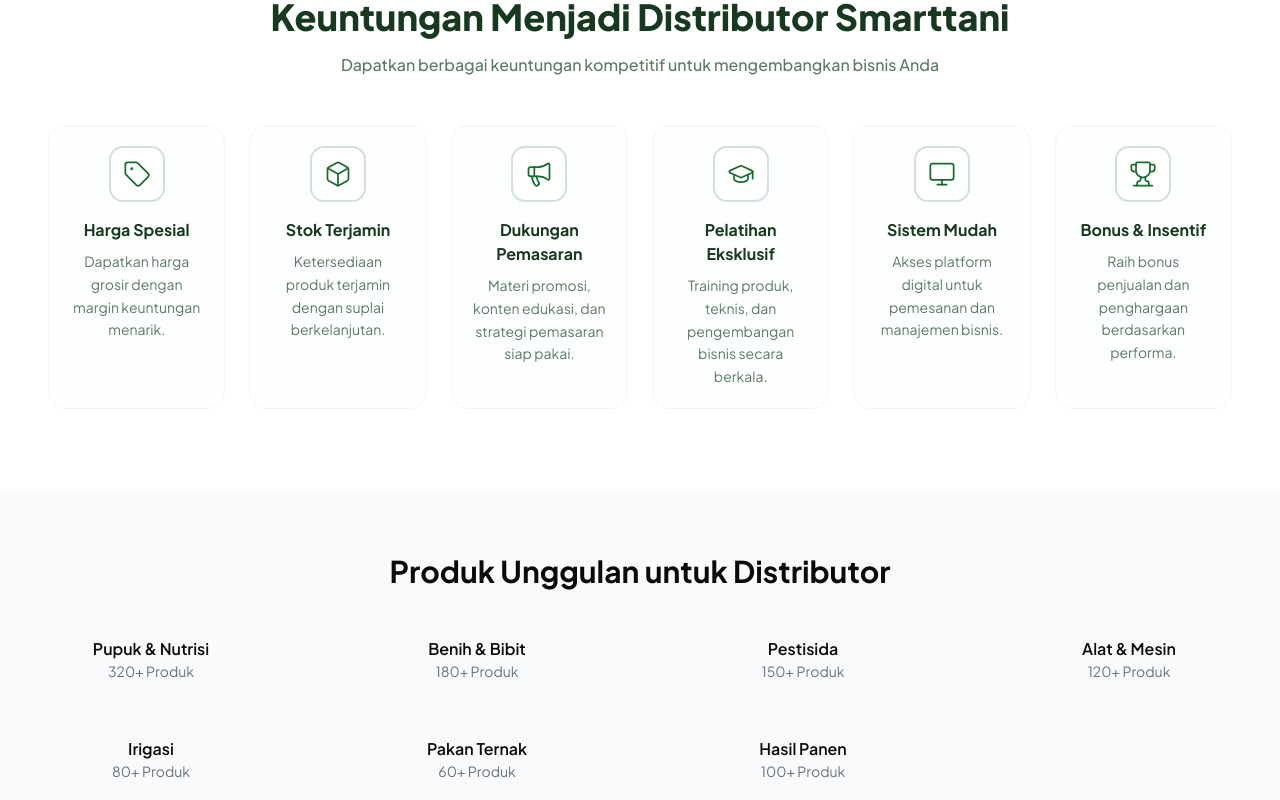
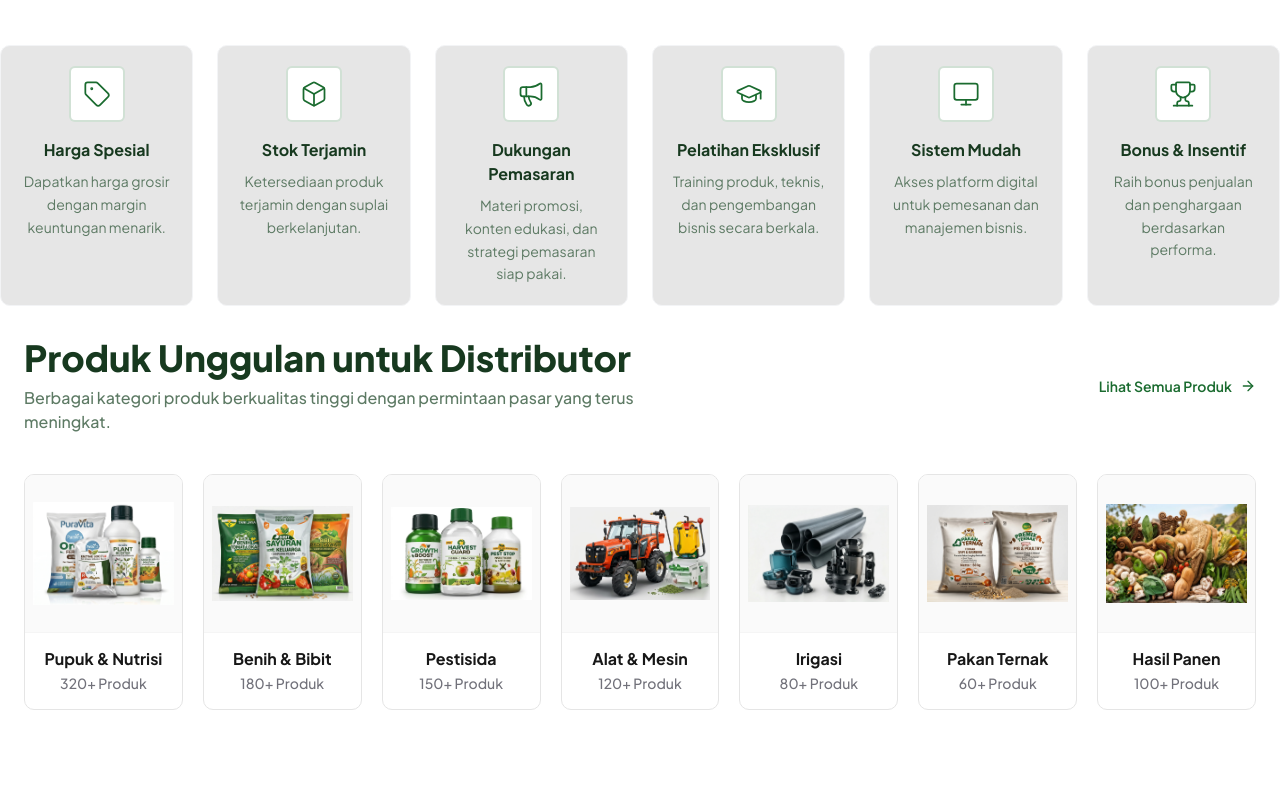
Before and after one commit to SyariefHayat/smartTani, a Next.js app: page /distributor in a window 1280 px wide. Shown: the part 1120-1920 px from the top of the page. Built offline with nearby package versions, Linux system fonts and the light colour scheme.

Commit message:
feat(distributor): implement Produk Kategori section and refine Keuntungan UI

```diff
--- a/app/globals.css
+++ b/app/globals.css
@@ -221,6 +221,13 @@
   .container-smarttani {
     @apply container mx-auto px-4 md:px-6;
   }
+  .scrollbar-hide::-webkit-scrollbar {
+    display: none;
+  }
+  .scrollbar-hide {
+    -ms-overflow-style: none;
+    scrollbar-width: none;
+  }
 }
 
 @layer components {
--- a/components/sections/distributor/DistributorKeuntunganSection.tsx
+++ b/components/sections/distributor/DistributorKeuntunganSection.tsx
@@ -3,8 +3,8 @@
 
 const DistributorKeuntunganSection = () => {
   return (
-    <section className="py-12 md:py-16 lg:py-20 bg-white">
-      <div className="mx-auto max-w-7xl px-5 sm:px-8 md:px-10 lg:px-12">
+    <section className="bg-white">
+      <div className="mx-auto max-w-7xl">
         {/* Header */}
         <div className="mb-12 flex flex-col items-center text-center">
           <h2 className="text-2xl font-extrabold text-[#17391f] md:text-3xl lg:text-4xl">
@@ -22,10 +22,10 @@
             return (
               <div
                 key={index}
-                className="group flex flex-col items-center p-5 text-center transition-all duration-300 hover:shadow-lg hover:-translate-y-1 rounded-2xl border border-gray-100 bg-gray-50/30"
+                className="group flex flex-col items-center p-5 text-center transition-all duration-300 hover:shadow-lg hover:-translate-y-1 rounded-lg border border-gray-100 bg-[#E6E6E6]"
               >
                 {/* Icon Container */}
-                <div className="mb-4 flex size-12 items-center justify-center rounded-xl border-2 border-primary/20 bg-white text-primary transition-colors group-hover:bg-primary group-hover:text-white md:size-14">
+                <div className="mb-4 flex size-12 items-center justify-center rounded-sm border-2 border-primary/20 bg-white text-primary transition-colors group-hover:bg-primary group-hover:text-white md:size-14">
                   <Icon className="size-6 md:size-7" strokeWidth={1.5} />
                 </div>
 
--- a/components/sections/distributor/DistributorProdukKategoriSection.tsx
+++ b/components/sections/distributor/DistributorProdukKategoriSection.tsx
@@ -1,20 +1,65 @@
 import React from "react";
+import Image from "next/image";
+import Link from "next/link";
+import { ArrowRight } from "lucide-react";
 import { DISTRIBUTOR_PRODUK_KATEGORI } from "@/constants/distributor";
 
 const DistributorProdukKategoriSection = () => {
   return (
-    <section className="bg-gray-50 py-16">
-      <div className="container">
-        <h2 className="text-3xl font-bold mb-8 text-center">
-          {DISTRIBUTOR_PRODUK_KATEGORI.heading}
-        </h2>
-        <div className="grid grid-cols-2 md:grid-cols-4 gap-6">
-          {DISTRIBUTOR_PRODUK_KATEGORI.items.map((item, index) => (
-            <div key={index} className="text-center p-4">
-              <div className="font-semibold">{item.label}</div>
-              <div className="text-sm text-gray-500">{item.jumlahProduk} Produk</div>
-            </div>
-          ))}
+    <section className="bg-white py-8">
+      <div className="container-smarttani">
+        {/* Header Section */}
+        <div className="flex flex-col md:flex-row items-center justify-between mb-10 gap-4">
+          <div className="max-w-2xl space-y-2">
+            <h2 className="text-2xl font-extrabold text-[#17391f] md:text-3xl lg:text-4xl">
+              {DISTRIBUTOR_PRODUK_KATEGORI.heading}
+            </h2>
+            <p className="text-sm font-medium text-[#5d7a64] md:text-base">
+              {DISTRIBUTOR_PRODUK_KATEGORI.subtext}
+            </p>
+          </div>
+          <Link
+            href="/marketplace"
+            className="inline-flex items-center gap-2 text-primary hover:text-primary-dark font-semibold text-sm transition-colors group"
+          >
+            Lihat Semua Produk
+            <ArrowRight className="size-4 transition-transform group-hover:translate-x-1" />
+          </Link>
+        </div>
+
+        {/* Categories Grid/Carousel */}
+        <div className="relative">
+          <div className="flex overflow-x-auto pb-6 -mx-4 px-4 md:mx-0 md:px-0 scrollbar-hide snap-x gap-4 md:grid md:grid-cols-4 lg:grid-cols-7 lg:gap-5">
+            {DISTRIBUTOR_PRODUK_KATEGORI.items.map((item, index) => (
+              <div
+                key={index}
+                className="shrink-0 w-48 md:w-full snap-start group cursor-pointer"
+              >
+                <div className="bg-white rounded-lg border border-neutral-200 overflow-hidden transition-all duration-300 hover:border-primary/30 hover:shadow-card group-hover:-translate-y-1 h-full flex flex-col">
+                  {/* Image Container */}
+                  <div className="relative aspect-square w-full bg-neutral-50 p-4">
+                    <Image
+                      src={item.image}
+                      alt={item.label}
+                      fill
+                      className="object-contain p-2 transition-transform duration-500 group-hover:scale-110"
+                      sizes="(max-width: 768px) 192px, (max-width: 1024px) 25vw, 15vw"
+                    />
+                  </div>
+
+                  {/* Content Container */}
+                  <div className="p-4 flex-1 flex flex-col items-center justify-center text-center border-t border-neutral-100">
+                    <h3 className="font-bold text-neutral-900 text-sm md:text-base leading-tight mb-1">
+                      {item.label}
+                    </h3>
+                    <p className="text-muted-foreground text-xs md:text-sm font-medium">
+                      {item.jumlahProduk} Produk
+                    </p>
+                  </div>
+                </div>
+              </div>
+            ))}
+          </div>
         </div>
       </div>
     </section>
```
Also changed, not shown: public/hero.jpeg (deleted), public/product.png (added).
